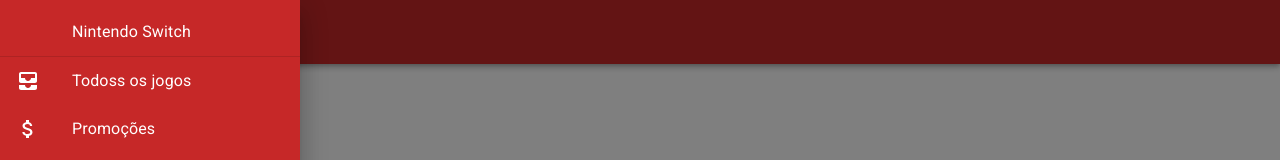
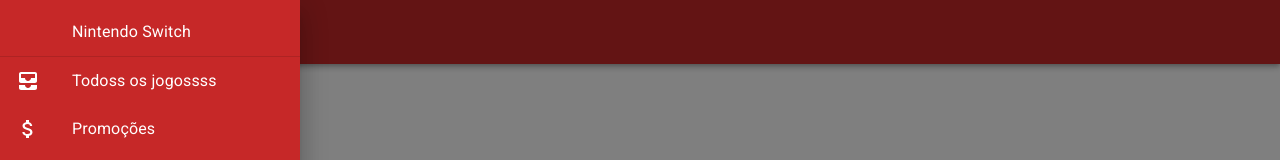
Before and after one commit to otavioadcp/switch-prices, a React (Create React App) app: page / in a window 1280 px wide. Both pictures are taken after a click on the button "menu". Shown: the top 160 px of the page. Built offline with nearby package versions, Linux system fonts and the light colour scheme.

Commit message:
teste de push

```diff
--- a/src/ui/menu/SideMenu.js
+++ b/src/ui/menu/SideMenu.js
@@ -18,7 +18,7 @@
                 <Divider />
                 <ListItem button key={2} >
                     <ListItemIcon><TodosIcon style={{color: 'white'}} /></ListItemIcon>
-                    <ListItemText primary='Todoss os jogos' />
+                    <ListItemText primary='Todoss os jogossss' />
                 </ListItem>
                 <ListItem button key={3}>
                     <ListItemIcon><Monetize style={{color: 'white'}} /></ListItemIcon>
```
